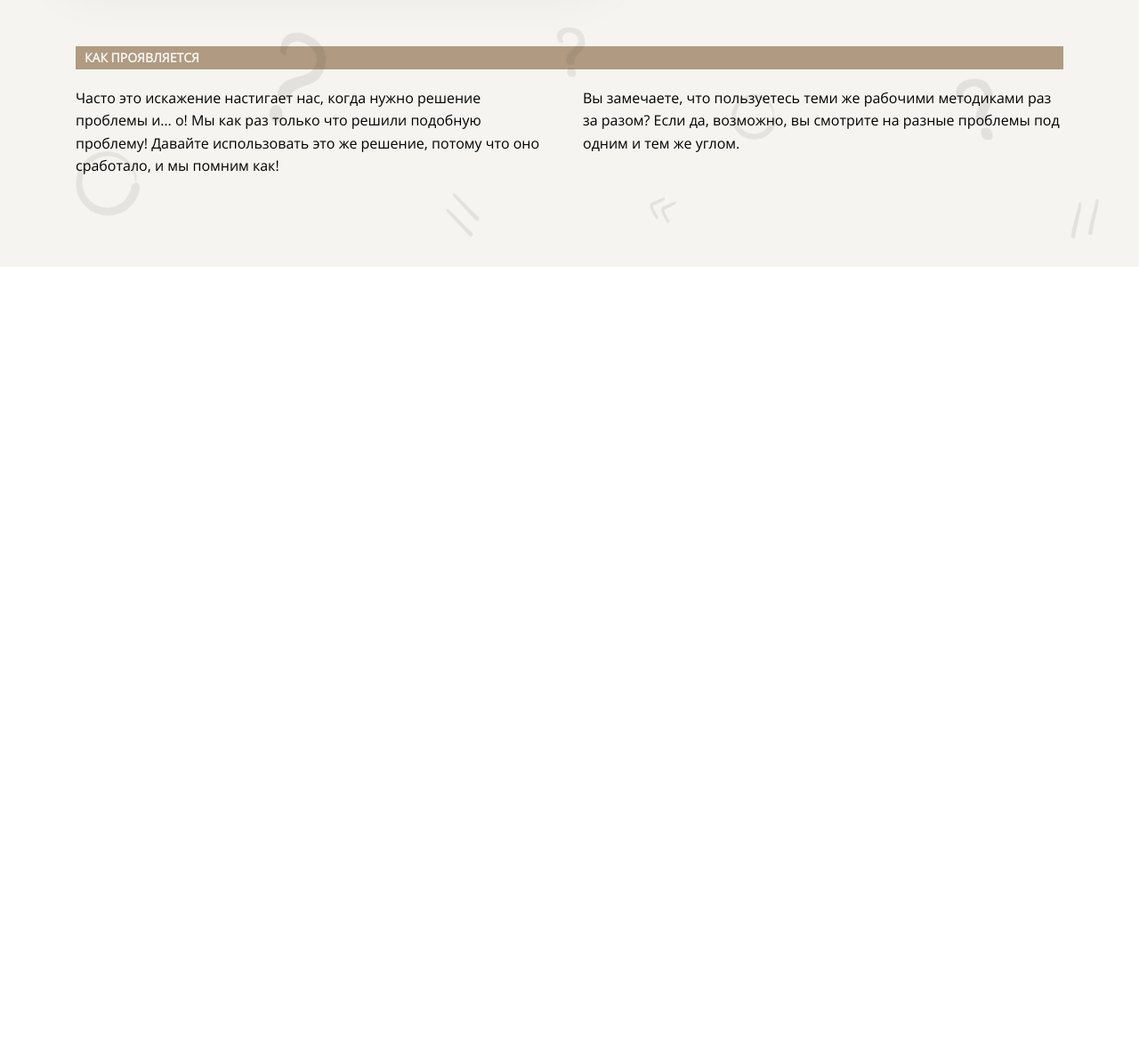
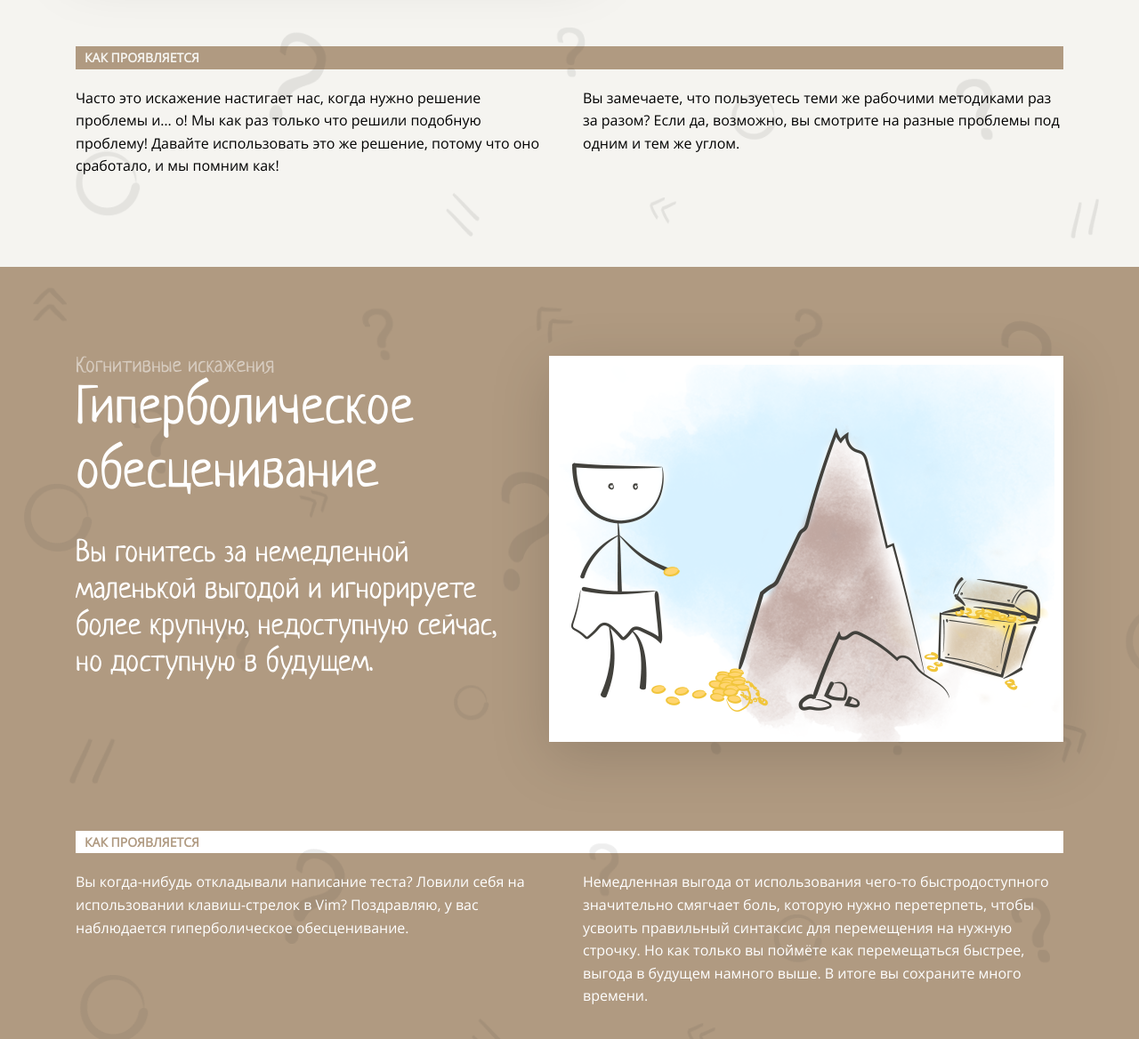
Before and after one commit to ianproletov/layout-designer-project-58, a website: page src/index.html in a window 1280 px wide. Shown: the part 5168-6336 px from the top of the page at 89% size. Before the commit the page ends 5468 px from the top, so only its background shows below. Drawn offline with Linux system fonts and the light colour scheme.

Commit message:
add hyperbolic-deprecation

```diff
--- a/src/index.html
+++ b/src/index.html
@@ -84,7 +84,7 @@
               </a>
 </li>
             <li class="card">
-              <a href="#" class="card-link">
+              <a href="#hyperbolic-depreciation" class="card-link">
               <span class="num">4</span>
               <h3 class="orange">Гиперболическое обесценивание</h3>
               <p class="m-0">Вы гонитесь за немедленной маленькой выгодой и игнорируете более крупную, недоступную сейчас, но досутпную в будущем.</p>
@@ -184,7 +184,34 @@
           </div>
         </div>
       </section>
-
+      <section class="section section-item bg-brown" id="hyperbolic-depreciation">
+        <div class="w-1110">
+          <div class="columns">
+            <div class="column">
+              <div class="section-headline">
+                <span class="s-24 t-white">Когнитивные искажения</span>
+                <h2 class="m-0 white">Гиперболическое обесценивание</h2>
+                <p class="s-34 header-lineheight white">Вы гонитесь за немедленной маленькой выгодой и игнорируете более крупную, недоступную сейчас, но доступную в будущем.</p>
+              </div>
+            </div>
+            <div class="column">
+              <img
+                src="images/4.png"
+                class="section-img"
+                alt="Программист с рад нескольким монетам, за пригорком полный сундук">
+            </div>
+          </div>
+          <h4 class="section-headliner bg-white brown">Как проявляется</h4>
+          <div class="columns">
+            <div class="column">
+              <p class="m-0 white">Вы когда-нибудь откладывали написание теста? Ловили себя на использовании клавиш-стрелок в Vim? Поздравляю, у вас наблюдается гиперболическое обесценивание.</p>
+            </div>
+            <div class="column">
+              <p class="m-0 white">Немедленная выгода от использования чего-то быстродоступного значительно смягчает боль, которую нужно перетерпеть, чтобы усвоить правильный синтаксис для перемещения на нужную строчку. Но как только вы поймёте как перемещаться быстрее, выгода в будущем намного выше. В итоге вы сохраните много времени.</p>
+            </div>
+          </div>
+        </div>
+      </section>
    </main>
     <footer>
     </footer>
```
Also changed, not shown: src/images/4.png (added).
